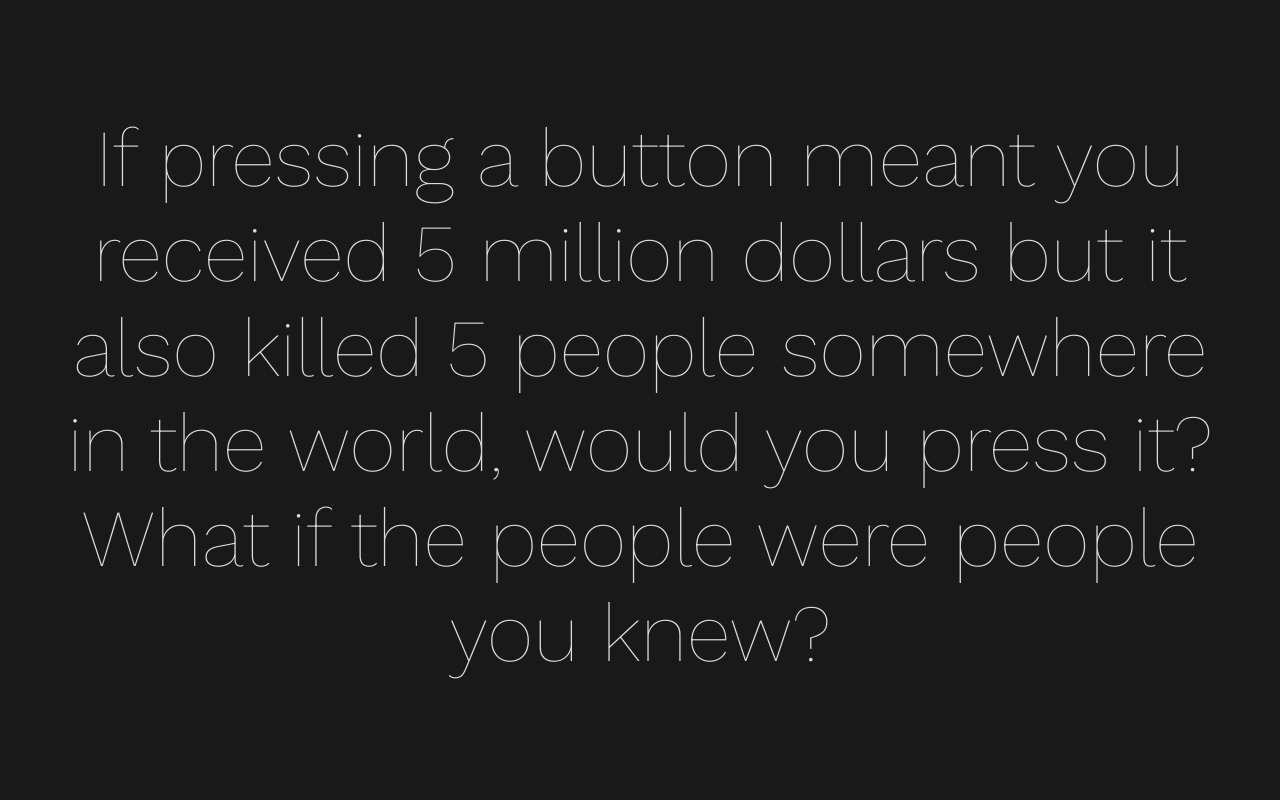
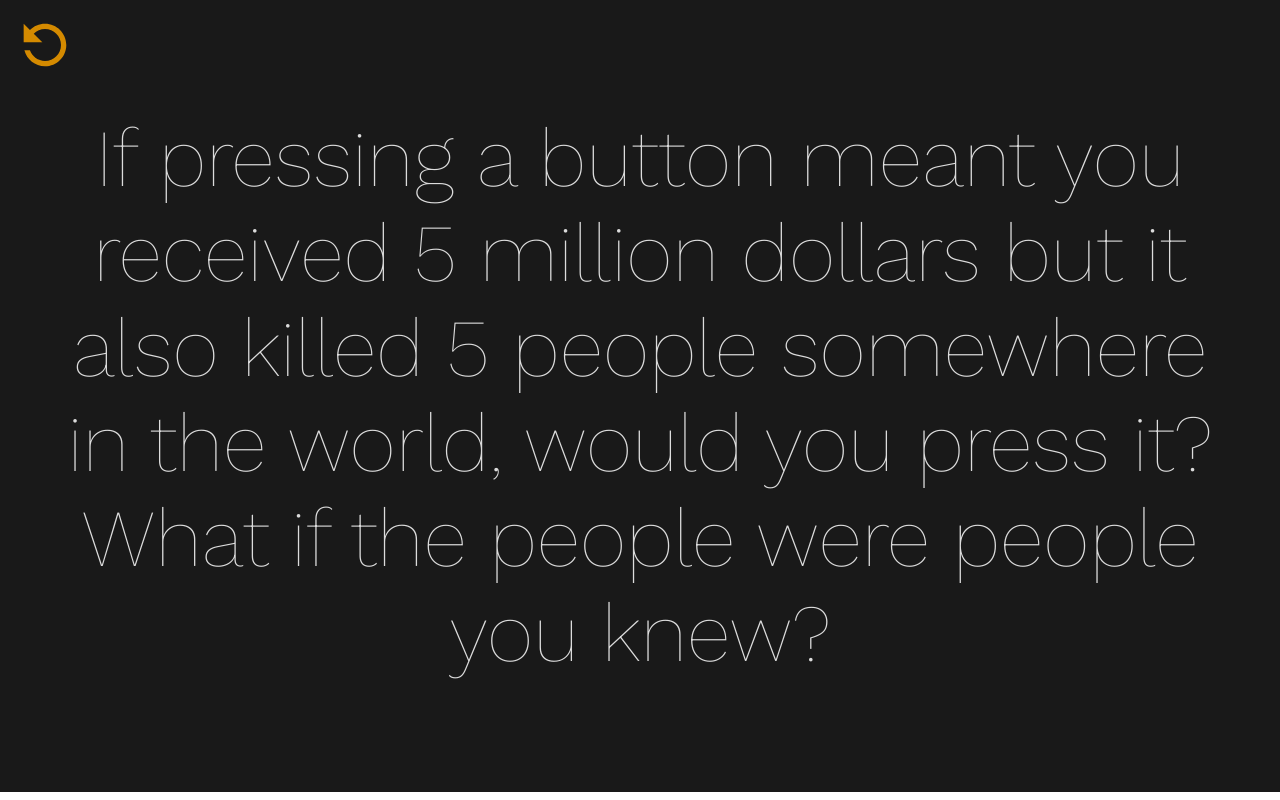
Before and after one commit to ryanxzhu/profound-questions, a plain HTML site: page index.html in a window 1280 px wide. Drawn offline with nearby package versions, Linux system fonts and the light colour scheme.

Commit message:
added refresh icon to get the past 3 questions

```diff
--- a/index.html
+++ b/index.html
@@ -9,6 +9,8 @@
     <link href="https://fonts.googleapis.com/css?family=Work+Sans:100&display=swap" rel="stylesheet">
 </head>
 <body class='noSelect'>
+    <img class="icon" src="refresh-24px.svg" id="refreshIcon" alt="refresh-svg">
+    <div></div>
 <script src="questions.js"></script>
  <script src="main.js"></script>
 </body>
--- a/main.js
+++ b/main.js
@@ -1,23 +1,30 @@
-console.log(questionsArray.length);
-document.body.style.height = window.innerHeight * 0.99 + 'px';
-document.body.style.fontSize = Math.sqrt(window.innerWidth * window.innerHeight) * 0.08 + 'px';
-document.body.style.padding = '0px ' + window.innerWidth * 0.05 + 'px';
+const refreshIcon = document.getElementById('refreshIcon');
 
-//document.body.textContent = questionsArray[Math.floor(Math.random() * questionsArray.length)];
-document.body.textContent = questionsArray[13];
+//---------------------Intiiate---------------------
+
+updateSizes();
+document.getElementsByTagName('div')[0].textContent = questionsArray[13];
+
+//---------------------Functions---------------------
 
 function updateSizes() {
-	document.body.style.width = window.innerWidth * 0.99 + 'px';
-	document.body.style.height = window.innerHeight * 0.99 + 'px';
-	document.body.style.padding = '0px ' + window.innerWidth * 0.05 + 'px';
-	document.body.style.fontSize = Math.sqrt(window.innerWidth * window.innerHeight) * 0.08 + 'px';
+	document.getElementsByTagName('div')[0].style.width = window.innerWidth * 0.99 + 'px';
+	document.getElementsByTagName('div')[0].style.height = window.innerHeight * 0.99 + 'px';
+	document.getElementsByTagName('div')[0].style.padding = '0px ' + window.innerWidth * 0.05 + 'px';
+	document.getElementsByTagName('div')[0].style.fontSize =
+		Math.sqrt(window.innerWidth * window.innerHeight) * 0.08 + 'px';
+	refreshIcon.style.width = window.innerWidth * 0.05 + 'px';
+	refreshIcon.style.margin = window.innerWidth * 0.01 + 'px';
 }
 
 function newQuestion() {
 	let randomInt = Math.floor(Math.random() * questionsArray.length);
-	document.body.textContent = questionsArray[randomInt];
+	document.getElementsByTagName('div')[0].textContent = questionsArray[randomInt];
 }
-document.body.addEventListener('mousedown', function() {
+
+//---------------------Events---------------------
+
+document.getElementsByTagName('div')[0].addEventListener('mousedown', function() {
 	newQuestion();
 });
 
--- a/styles.css
+++ b/styles.css
@@ -1,4 +1,8 @@
 body {
+	margin: 0;
+}
+
+div {
 	margin: 0;
 	padding: 0;
 	background-color: rgb(25, 25, 25);
@@ -19,3 +23,14 @@ body {
 	user-select: none; /* Non-prefixed version, currently supported by Chrome, Opera and Firefox */
 	-webkit-tap-highlight-color: transparent;
 }
+
+#refreshIcon {
+	-webkit-transform: scaleX(-1);
+	transform: scaleX(-1);
+	position: absolute;
+	cursor: pointer;
+}
+
+#refreshIcon:hover {
+	opacity: 50%;
+}
```
Also changed, not shown: refresh-24px.svg (added).
